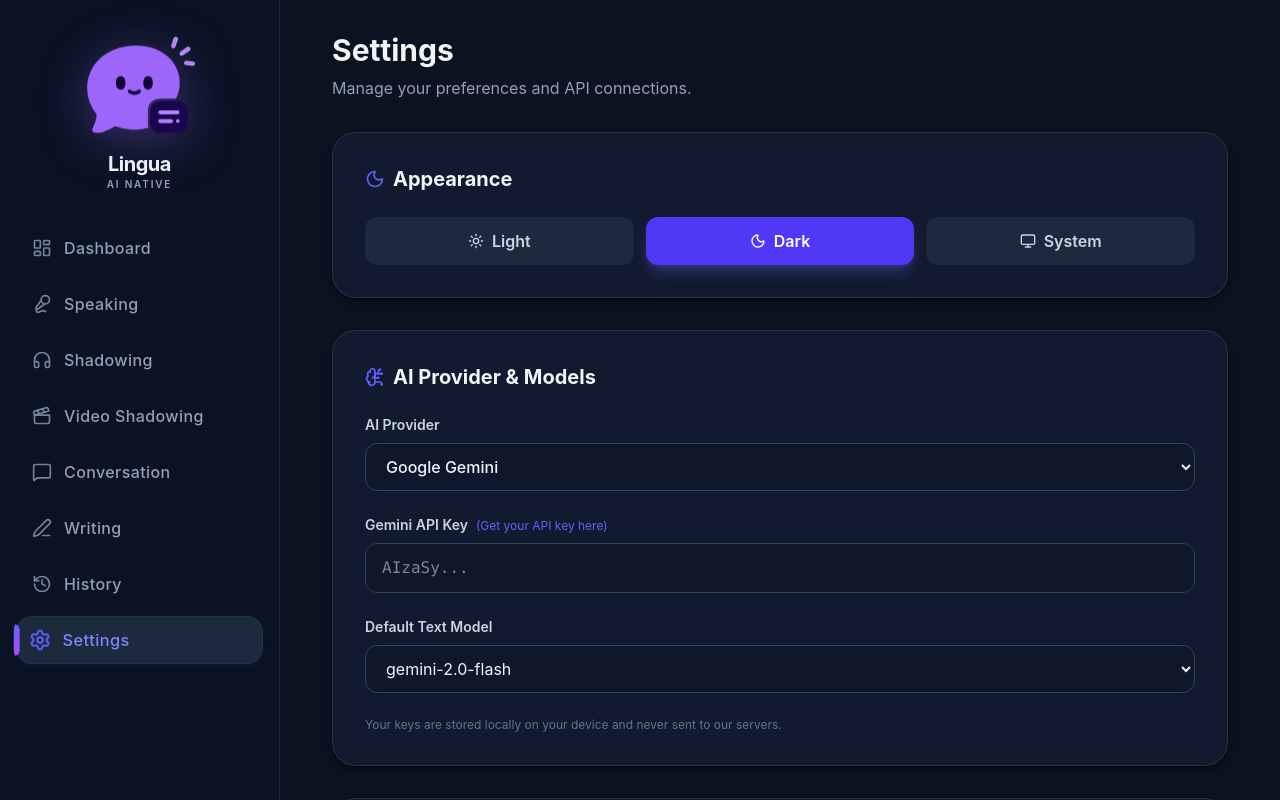
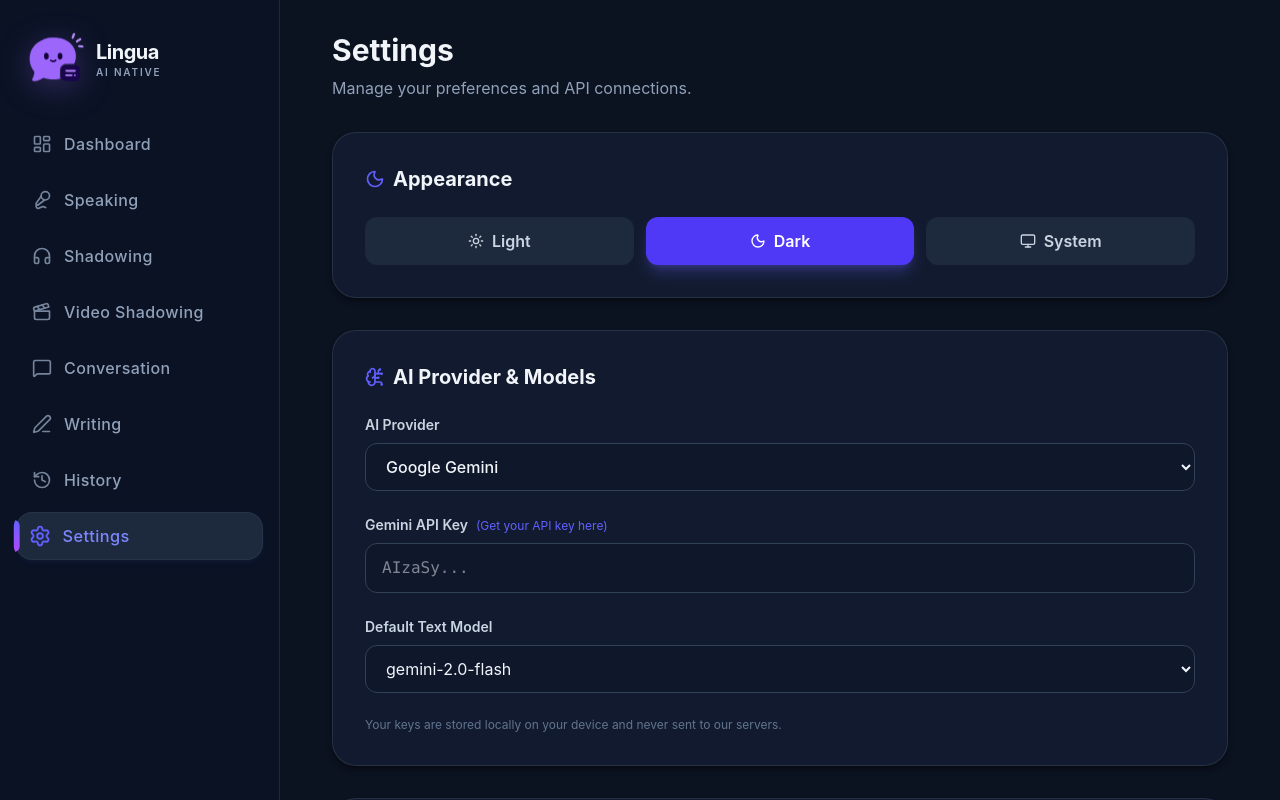
Before and after one commit to phamhieus/english-learning-app, a React (Vite) app in the folder web/: page / in a window 1280 px wide. Both pictures are taken after a click on the button "Go to Settings". Built offline with nearby package versions, Linux system fonts and the light colour scheme.

Commit message:
feat(sidebar): update brand section styles for improved layout and visibility

```diff
--- a/web/src/components/Sidebar.tsx
+++ b/web/src/components/Sidebar.tsx
@@ -60,15 +60,15 @@
     <aside className="w-[280px] shrink-0 h-full bg-[var(--sidebar)] border-r border-[var(--border)] flex flex-col pt-8 pb-6 px-4 relative z-10">
       {/* ── Brand ─────────────────────────────────── */}
       <div
-        className="flex flex-col items-center gap-2 px-3 mb-8 animate-in fade-in slide-in-from-top-4 duration-700"
+        className="flex items-center gap-3 px-3 mb-8 animate-in fade-in slide-in-from-top-4 duration-700"
         style={{ animationFillMode: 'both' }}
       >
         <img
           src="/icon.svg"
           alt="Lingua"
-          className="w-28 h-28 shrink-0 drop-shadow-[0_8px_24px_rgba(156,102,250,0.35)] animate-[sb-bob_4s_ease-in-out_infinite]"
+          className="w-14 h-14 shrink-0 drop-shadow-[0_6px_16px_rgba(156,102,250,0.3)] animate-[sb-bob_4s_ease-in-out_infinite]"
         />
-        <div className="text-center">
+        <div className="min-w-0">
           <h1 className="font-bold text-xl leading-tight tracking-tight text-[var(--foreground)]">
             Lingua
           </h1>
```
